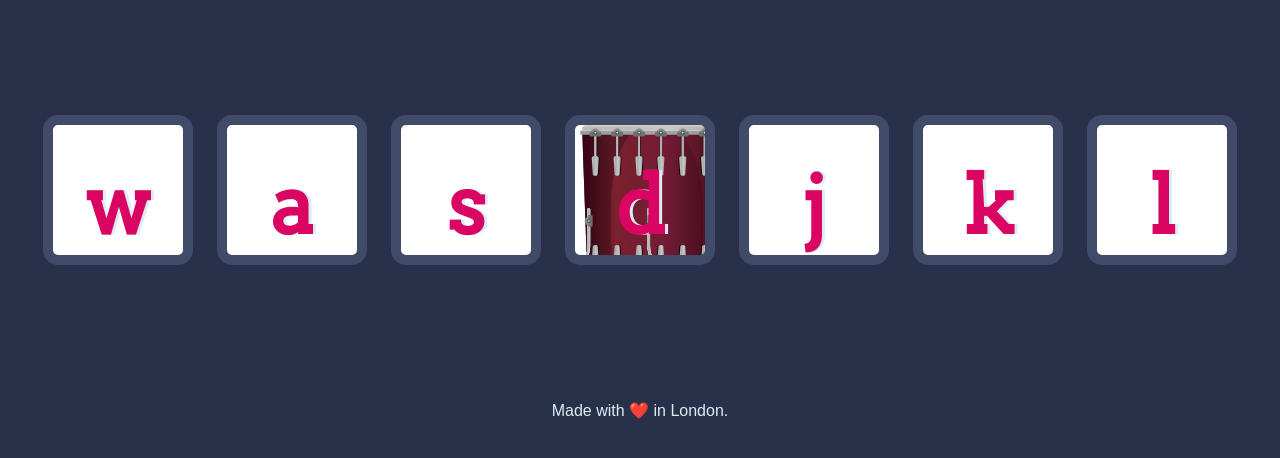
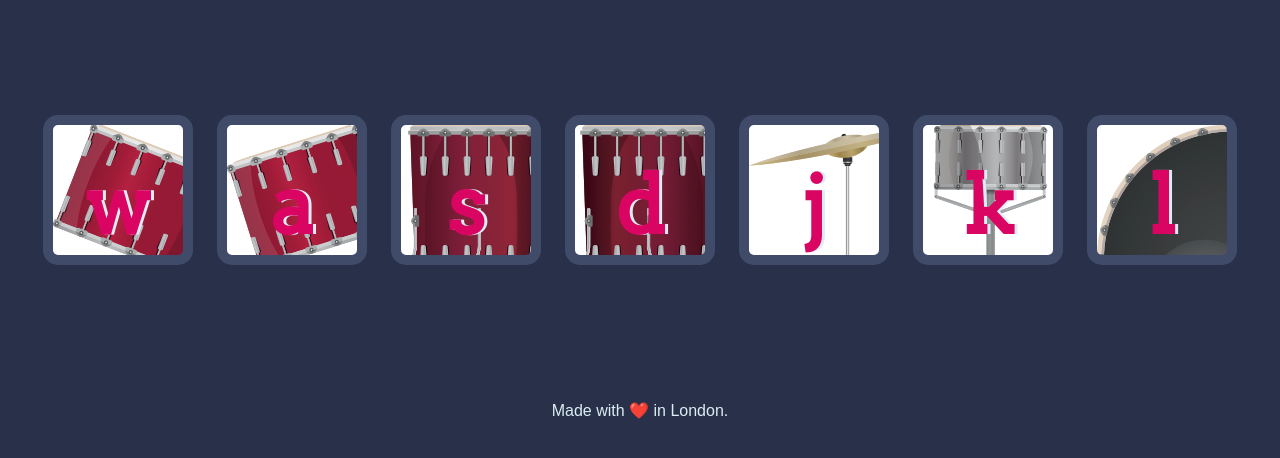
Before and after one commit to efecollins/drum-kit, a plain HTML site: page index.html in a window 1280 px wide. Shown: the part 174-632 px from the top of the page. Drawn offline with Linux system fonts and the light colour scheme.

Commit message:
Update styles.css

```diff
--- a/css/styles.css
+++ b/css/styles.css
@@ -17,15 +17,15 @@ footer {
 }
 
 .w {
-  background-image: url(images/tom1.png);
+  background-image: url(../images/tom1.png);
 }
 
 .a {
-  background-image: url(images/tom2.png);
+  background-image: url(../images/tom2.png);
 }
 
 .s {
-  background-image: url(images/tom3.png);
+  background-image: url(../images/tom3.png);
 }
 
 .d {
@@ -33,15 +33,15 @@ footer {
 }
 
 .j {
-  background-image: url(images/crash.png);
+  background-image: url(../images/crash.png);
 }
 
 .k {
-  background-image: url(images/snare.png);
+  background-image: url(../images/snare.png);
 }
 
 .l {
-  background-image: url(images/kick.png);
+  background-image: url(../images/kick.png);
 }
 
 .set {
```
